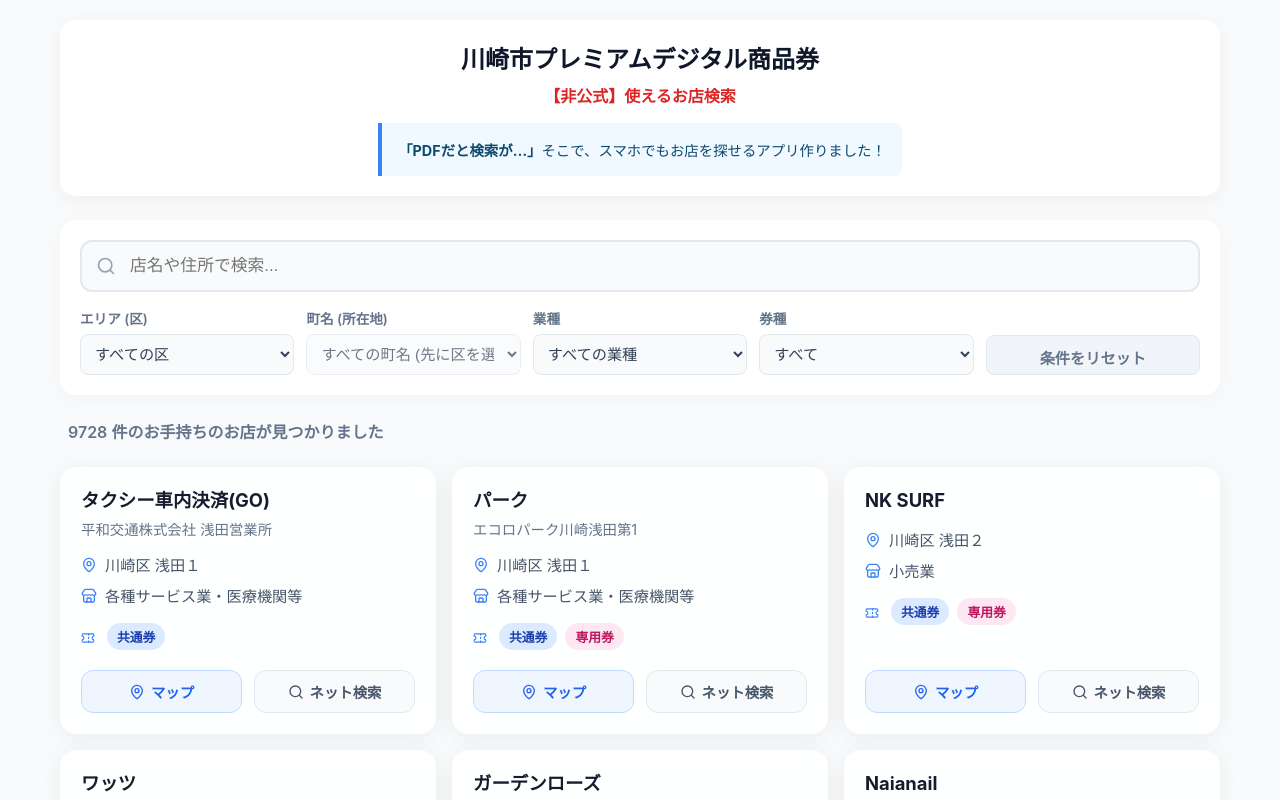
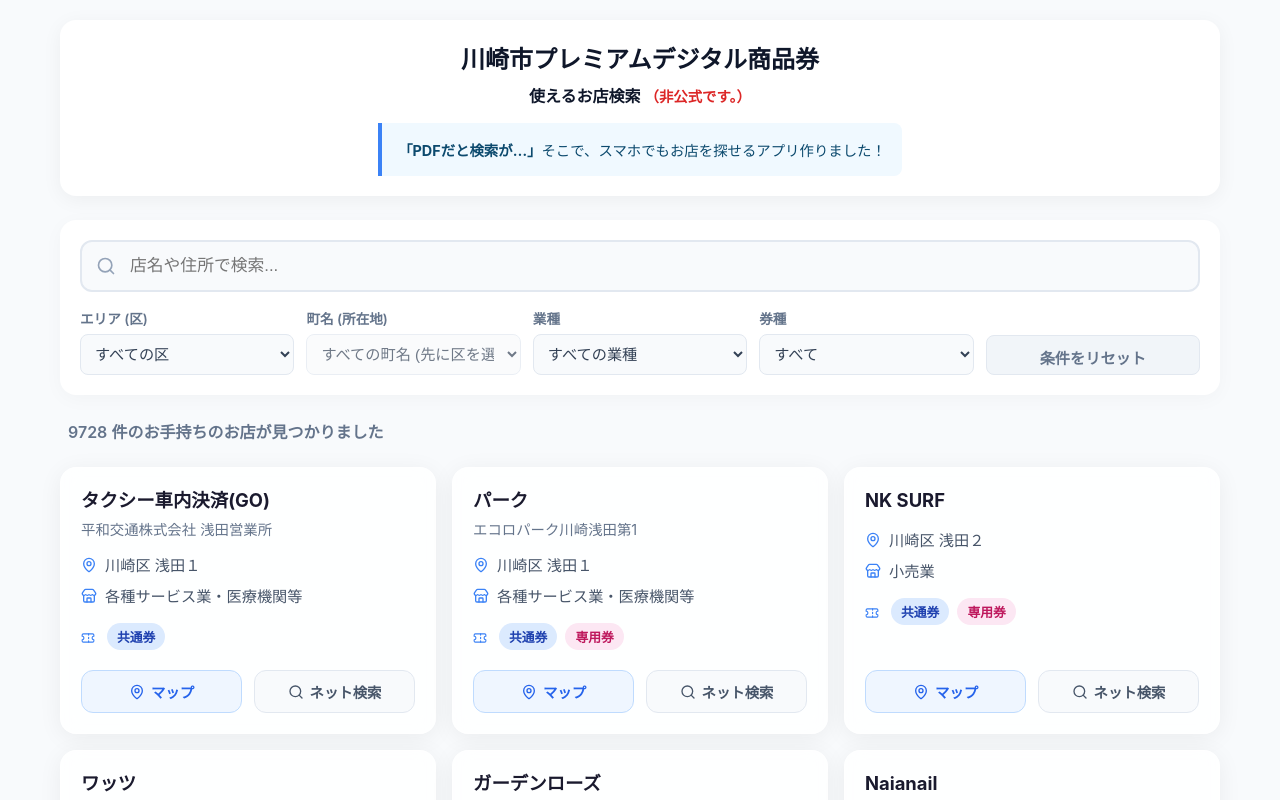
Before and after one commit to moru45/2606_kawasaki-premium03, a React (Vite) app: page / in a window 1280 px wide. Shown: the top 800 px of the page. Built offline with nearby package versions, Linux system fonts and the light colour scheme.

Commit message:
Update subtitle styling to balance friendliness and risk hedging

```diff
--- a/src/App.css
+++ b/src/App.css
@@ -31,10 +31,19 @@
 }
 
 .app-subtitle {
-  color: #dc2626;
   font-size: 1rem;
   font-weight: 700;
   margin: 0;
+}
+
+.subtitle-main {
+  color: #0f172a;
+}
+
+.subtitle-sub {
+  color: #dc2626;
+  font-size: 0.9em;
+  margin-left: 4px;
 }
 
 .story-box {
--- a/src/App.tsx
+++ b/src/App.tsx
@@ -88,7 +88,10 @@
     <div className="app-container">
       <header className="app-header">
         <h1 className="app-title">川崎市プレミアムデジタル商品券</h1>
-        <p className="app-subtitle">【非公式】使えるお店検索</p>
+        <p className="app-subtitle">
+          <span className="subtitle-main">使えるお店検索</span>
+          <span className="subtitle-sub">（非公式です。）</span>
+        </p>
         <div className="story-box">
           <p><strong>「PDFだと検索が…」</strong>そこで、スマホでもお店を探せるアプリ作りました！</p>
         </div>
```
